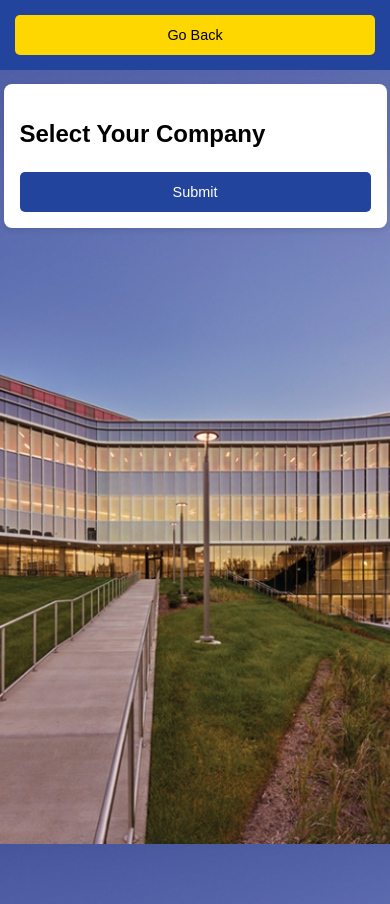
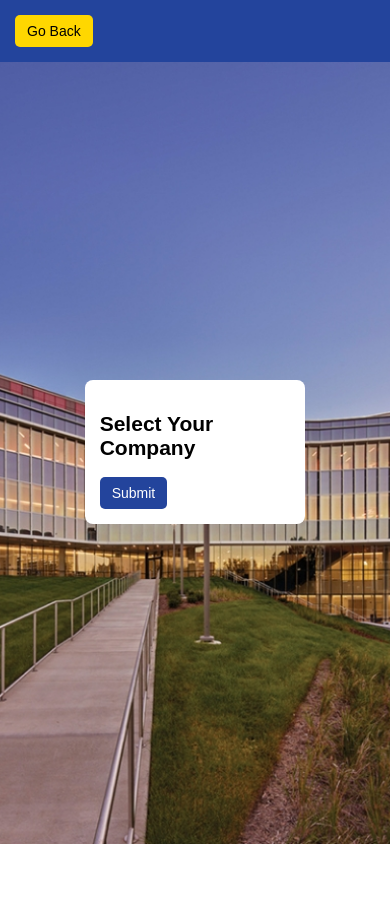
Before and after one commit to kyreshamwell/SeniorProject, a website: page company-select/company-select.html in a window 390 px wide. After the commit the page ends 844 px from the top, so only its background shows below. Drawn offline with Linux system fonts and the light colour scheme; no server answers; sample sign-in values are in the browser's storage.

Commit message:
Worked with the css just make everything look pretty

```diff
--- a/calendar/calendar.css
+++ b/calendar/calendar.css
@@ -1,93 +1,89 @@
-/*─────────────────────────────────────────────────────
-   calendar.css
-─────────────────────────────────────────────────────*/
+/* calendar.css */
 
-/* 1) Make html/body fill the screen & show a full-page bg */
+/* 1) Make the page a flex‐column and center its content */
 html, body {
     height: 100%;
     margin: 0;
+    display: flex;
+    flex-direction: column;
+    justify-content: center;  /* vertical centering */
+    align-items: center;      /* horizontal centering */
   }
+
+  /* 2) Push content below the fixed navbar */
   body {
-    font-family: sans-serif;
-    /* full-page fixed background */
+    padding-top: 60px; /* height of nav */
     background: url('/background.jpg') no-repeat center center fixed;
     background-size: cover;
-    /* make room for the fixed nav (60px) */
-    padding-top: 60px;
-    display: flex;
-    justify-content: center;
-    align-items: start; /* start+padding-top centers below the nav */
+    font-family: sans-serif;
   }
 
-  /* 2) Fixed navbar at top */
+  /* 3) Fixed navbar at top */
   nav {
     position: fixed;
     top: 0; left: 0; right: 0;
-    height: 60px;
     background-color: #23449c;
-    color: #fff;
-    display: flex;
-    align-items: center;
-    padding: 0 20px;
-    z-index: 1000;
+    color: white;
+    padding: 15px 20px;
+    z-index: 10;
   }
 
-  /* 3) Calendar card */
+  .nav-content {
+    display: flex;
+    justify-content: space-between;
+    align-items: center;
+  }
+
+  .nav-actions {
+    display: flex;
+    gap: 10px;
+  }
+
+  /* 4) Calendar box itself */
   .calendar {
     width: 400px;
-    background: rgba(255,255,255,0.95);
+    background-color: white;
     border-radius: 8px;
-    box-shadow: 0 4px 12px rgba(0,0,0,0.15);
+    box-shadow: 0 4px 8px rgba(0, 0, 0, 0.1);
     padding: 20px;
-    margin-top: 20px; /* extra space under navbar */
   }
 
-  /* 4) Day header */
+  /* 5) Calendar header */
   .header {
     display: flex;
     justify-content: space-between;
     align-items: center;
-    margin-bottom: 16px;
+    margin-bottom: 20px;
   }
   .header button {
     background: none;
     border: none;
-    font-size: 1.4em;
+    font-size: 1.2em;
     cursor: pointer;
-    color: #23449c;
   }
 
-  /* 5) Event list */
+  /* 6) Day view */
   .day-view {
     border: 1px solid #ddd;
-    padding: 12px;
+    padding: 10px;
   }
   .event {
     background-color: #23449c;
-    color: #fff;
-    padding: 8px 12px;
+    color: white;
+    padding: 8px;
     margin-bottom: 8px;
     border-radius: 4px;
-    font-size: 0.95rem;
+    border-left: 4px solid #23449c;
   }
 
-  /* 6) Nav-actions (Go Back / Admin) */
-  .nav-content {
-    display: flex;
-    justify-content: space-between;
-    align-items: center;
-    width: 100%;
-  }
-  .nav-actions {
-    display: flex;
-    gap: 10px;
-  }
+  /* 7) Buttons */
   .btn {
     background-color: gold;
     color: black;
     border: none;
-    padding: 8px 14px;
+    padding: 8px 12px;
     border-radius: 4px;
+    text-decoration: none;
     cursor: pointer;
     display: inline-flex;
     align-items: center;
@@ -98,35 +94,35 @@ html, body {
     background-color: #ffc107;
   }
 
-  /*─────────────────────────────────────────────────────
-     Responsive: tablets / small laptops
-  ─────────────────────────────────────────────────────*/
-  @media (max-width: 650px) {
+  /* 8) Ensure goBack and adminLink sit above the calendar */
+  #goBackButton, #adminLink {
+    z-index: 11;
+  }
+
+  /* 9) Responsive tweaks */
+  @media screen and (max-width: 650px) {
+    body {
+      font-size: 16px;
+    }
     .calendar {
       width: 90%;
-      margin: 20px auto;
-    }
-    .header button {
-      font-size: 1.2em;
+      max-width: 400px;
     }
   }
 
-  /*─────────────────────────────────────────────────────
-     Responsive: phones
-  ─────────────────────────────────────────────────────*/
-  @media (max-width: 400px) {
+  @media screen and (max-width: 400px) {
+    body {
+      font-size: 14px;
+    }
     .calendar {
-      padding: 16px;
+      padding: 15px;
+      box-shadow: none;
     }
-    .header {
-      flex-direction: column;
-      gap: 8px;
-    }
-    .event {
-      font-size: 0.9rem;
+    .header h2 {
+      font-size: 1.2em;
     }
     .btn {
       padding: 6px 10px;
-      font-size: 0.9rem;
+      font-size: 14px;
     }
   }
--- a/company-select/company-select.css
+++ b/company-select/company-select.css
@@ -1,85 +1,92 @@
-/*─────────────────────────────────────────────────────
-   Company Select Page
-─────────────────────────────────────────────────────*/
+/* company-select.css */
 
-/* 1) Make html/body fill the screen & show a full-page bg */
+/* 1) Make the page a flex‐column and center its content */
 html, body {
   height: 100%;
   margin: 0;
-}
-body {
-  font-family: sans-serif;
+  display: flex;
+  flex-direction: column;
+  justify-content: center;  /* vertical centering */
+  align-items: center;      /* horizontal centering */
   background: url('/background.jpg') no-repeat center center fixed;
   background-size: cover;
-  /* 2) make room for the fixed navbar */
-  padding-top: 60px;
+  font-family: sans-serif;
 }
 
-/* 3) Navbar stays on top */
+/* 2) Push content below the fixed navbar */
+body {
+  padding-top: 60px; /* height of nav */
+}
+
+/* 3) Fixed navbar at top */
 nav {
   position: fixed;
   top: 0; left: 0; right: 0;
   background: #23449c;
   color: #fff;
   padding: 15px;
-  z-index: 1000;
+  z-index: 10;
 }
 
-/* 4) The white “card” that holds the form */
+/* 4) Centered form container */
 .company-selection {
-  max-width: 400px;
-  margin: 2rem auto;
   background: #fff;
   padding: 20px;
   border-radius: 8px;
   box-shadow: 0 2px 6px rgba(0,0,0,0.1);
+  width: 100%;
+  max-width: 400px;
+  box-sizing: border-box;
 }
 
-/* 5) Options list */
+/* 5) Form fields */
 #options {
-  margin-bottom: 1.5rem;
+  margin-bottom: 1rem;
 }
 #options label {
   display: block;
-  margin: 0.5rem 0;
-  cursor: pointer;
+  margin: .5rem 0;
 }
 
-/* 6) “Submit” button */
-.read-more,
-.btn {
-  display: inline-flex;
-  align-items: center;
-  justify-content: center;
+/* 6) Buttons */
+.read-more, .btn {
   background: #23449c;
   color: #fff;
   border: none;
   padding: 10px 20px;
   border-radius: 5px;
   cursor: pointer;
-  text-decoration: none;
-  transition: background-color 0.2s;
+  text-align: center;
+  display: inline-block;
 }
 .btn {
   background: gold;
   color: black;
 }
-.read-more:hover { background: #1a327a; }
-.btn:hover      { background: #ffc107; }
+.read-more:hover, .btn:hover {
+  background-color: #ffc107;
+}
 
-/*─────────────────────────────────────────────────────
-   Responsive (only this page)
-─────────────────────────────────────────────────────*/
-@media (max-width: 500px) {
+/* 7) Responsive tweaks */
+@media screen and (max-width: 650px) {
+  body {
+    font-size: 16px;
+  }
   .company-selection {
     width: 90%;
-    margin: 1.5rem auto;
-    padding: 1rem;
-  }
-  .read-more,
-  .btn {
-    width: 100%;
-    padding: 0.75rem;
-    font-size: 0.9rem;
   }
 }
+
+@media screen and (max-width: 400px) {
+  body {
+    font-size: 14px;
+  }
+  .company-selection {
+    padding: 15px;
+    box-shadow: none;
+  }
+  .read-more, .btn {
+    padding: 8px 12px;
+    font-size: 14px;
+  }
+}
```
